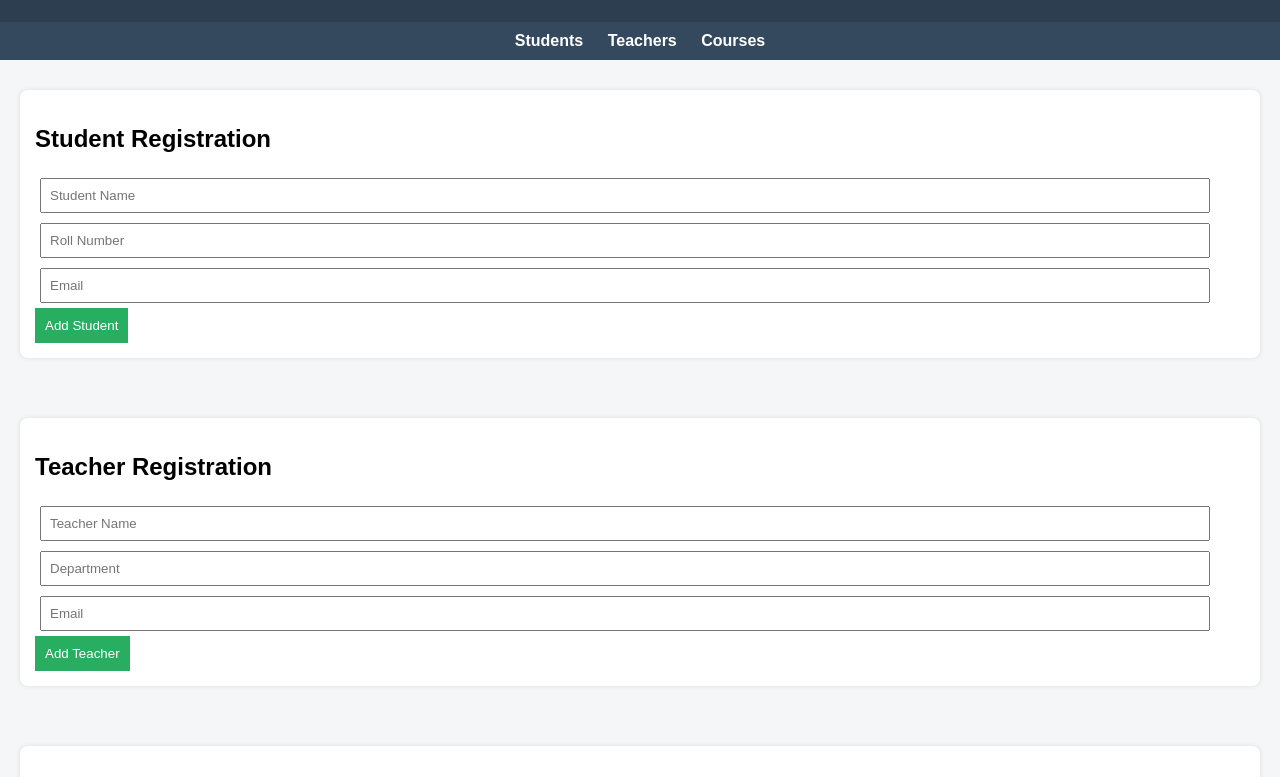
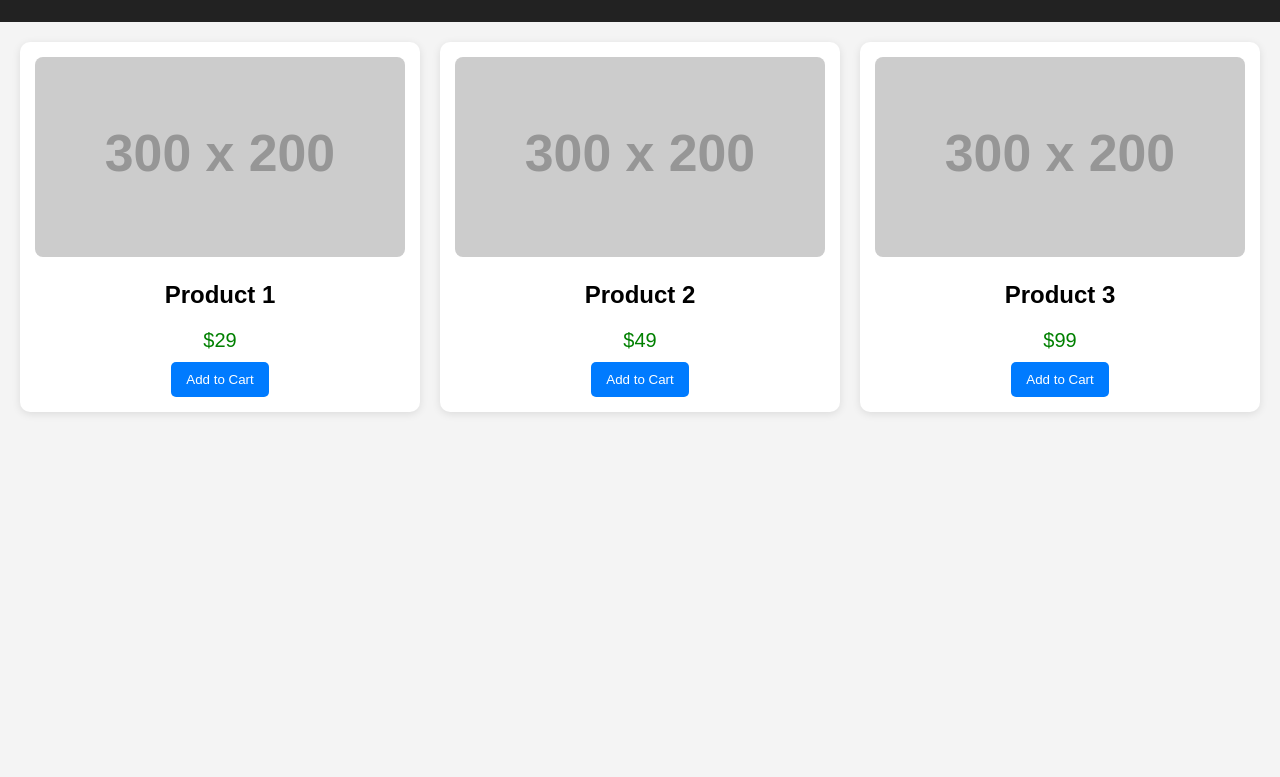
Before and after one commit to sivam57/jenkins, a plain HTML site: page index.html in a window 1280 px wide. Shown: the part 88-865 px from the top of the page. After the commit the page ends 800 px from the top, so only its background shows below. Drawn offline with Linux system fonts and the light colour scheme; placeholder pictures from the web are drawn by us.

Commit message:
Update index.html

```diff
--- a/index.html
+++ b/index.html
@@ -1,106 +1,95 @@
 <!DOCTYPE html>
 <html lang="en">
 <head>
-    <meta charset="UTF-8">
-    <title>College Management System</title>
+  <meta charset="UTF-8" />
+  <meta name="viewport" content="width=device-width, initial-scale=1.0"/>
+  <title>Simple E-Commerce</title>
+
   <style>
     body {
       font-family: Arial, sans-serif;
       margin: 0;
-            background-color: #f4f6f8;
+      background: #f4f4f4;
     }
+
     header {
-            background-color: #2c3e50;
+      background: #222;
       color: white;
       padding: 15px;
       text-align: center;
     }
-        nav {
-            background-color: #34495e;
-            padding: 10px;
-            text-align: center;
-        }
-        nav a {
-            color: white;
-            margin: 10px;
-            text-decoration: none;
-            font-weight: bold;
-        }
-        section {
+
+    .products {
+      display: grid;
+      grid-template-columns: repeat(auto-fit, minmax(220px, 1fr));
+      gap: 20px;
       padding: 20px;
     }
+
     .card {
       background: white;
       padding: 15px;
+      border-radius: 10px;
+      box-shadow: 0 2px 8px rgba(0,0,0,0.1);
+      text-align: center;
+    }
+
+    .card img {
+      width: 100%;
+      height: 200px;
+      object-fit: cover;
+      border-radius: 8px;
+    }
+
+    .price {
+      color: green;
+      font-size: 20px;
       margin: 10px 0;
-            border-radius: 8px;
-            box-shadow: 0 0 5px rgba(0,0,0,0.1);
     }
-        input, select {
-            padding: 8px;
-            margin: 5px;
-            width: 95%;
-        }
+
     button {
-            padding: 10px;
-            background: #27ae60;
+      background: #007bff;
       color: white;
       border: none;
+      padding: 10px 15px;
+      border-radius: 5px;
       cursor: pointer;
+    }
+
+    button:hover {
+      background: #0056b3;
     }
   </style>
 </head>
 <body>
 
   <header>
-    <h1>College Management System</h1>
+    <h1>My E-Commerce Store</h1>
   </header>
 
-<nav>
-    <a href="#students">Students</a>
-    <a href="#teachers">Teachers</a>
-    <a href="#courses">Courses</a>
-</nav>
+  <section class="products">
 
-<section id="students">
     <div class="card">
-        <h2>Student Registration</h2>
-        <form>
-            <input type="text" placeholder="Student Name" required><br>
-            <input type="text" placeholder="Roll Number" required><br>
-            <input type="email" placeholder="Email" required><br>
-            <button type="submit">Add Student</button>
-        </form>
+      <img src="https://via.placeholder.com/300x200" alt="Product">
+      <h2>Product 1</h2>
+      <p class="price">$29</p>
+      <button>Add to Cart</button>
     </div>
-</section>
 
-<section id="teachers">
     <div class="card">
-        <h2>Teacher Registration</h2>
-        <form>
-            <input type="text" placeholder="Teacher Name" required><br>
-            <input type="text" placeholder="Department" required><br>
-            <input type="email" placeholder="Email" required><br>
-            <button type="submit">Add Teacher</button>
-        </form>
+      <img src="https://via.placeholder.com/300x200" alt="Product">
+      <h2>Product 2</h2>
+      <p class="price">$49</p>
+      <button>Add to Cart</button>
     </div>
-</section>
 
-<section id="courses">
     <div class="card">
-        <h2>Add Course</h2>
-        <form>
-            <input type="text" placeholder="Course Name" required><br>
-            <input type="text" placeholder="Course Code" required><br>
-            <select>
-                <option>Select Department</option>
-                <option>Computer Science</option>
-                <option>Mechanical</option>
-                <option>Electrical</option>
-            </select><br>
-            <button type="submit">Add Course</button>
-        </form>
+      <img src="https://via.placeholder.com/300x200" alt="Product">
+      <h2>Product 3</h2>
+      <p class="price">$99</p>
+      <button>Add to Cart</button>
     </div>
+
   </section>
 
 </body>
```
Lines whose indentation alone changed are shown as unchanged.
